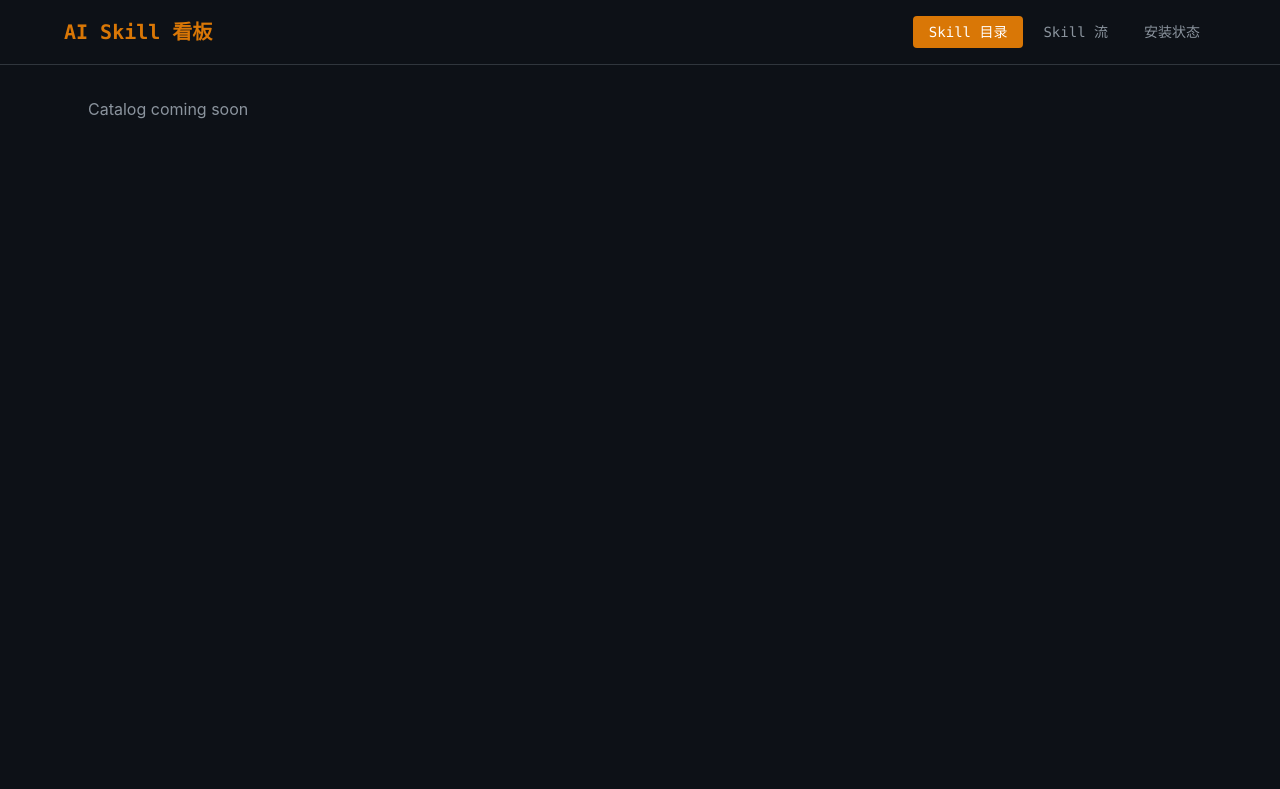
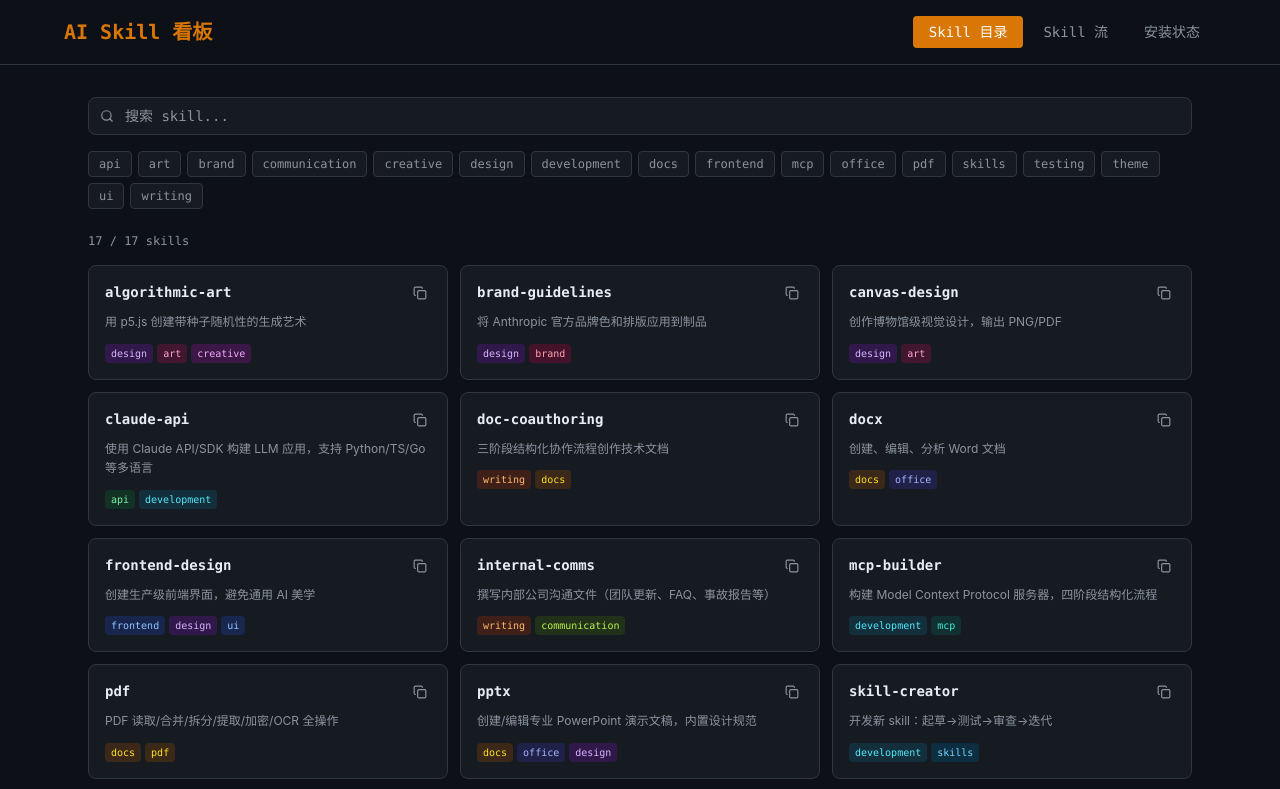
Before and after one commit to AIMeiMei0991/skill-kanban, a React (Vite) app: page / in a window 1280 px wide. Shown: the top 789 px of the page. Built offline with nearby package versions, Linux system fonts and the light colour scheme.

Commit message:
feat: implement CatalogPage with search, tag filter, and detail panel

```diff
--- a/src/pages/CatalogPage.tsx
+++ b/src/pages/CatalogPage.tsx
@@ -1,3 +1,95 @@
+import { useState, useMemo } from 'react'
+import { Search } from 'lucide-react'
+import skillsData from '../data/skills.json'
+import type { Skill } from '../types'
+import SkillCard from '../components/SkillCard'
+import SkillDetail from '../components/SkillDetail'
+
+const skills = skillsData as Skill[]
+const allTags = [...new Set(skills.flatMap(s => s.tags))].sort()
+
 export default function CatalogPage() {
-  return <div className="text-muted">Catalog coming soon</div>
+  const [query, setQuery] = useState('')
+  const [activeTags, setActiveTags] = useState<Set<string>>(new Set())
+  const [selected, setSelected] = useState<Skill | null>(null)
+
+  const filtered = useMemo(() => {
+    return skills.filter(skill => {
+      const matchesQuery =
+        query === '' ||
+        skill.name.toLowerCase().includes(query.toLowerCase()) ||
+        skill.description.toLowerCase().includes(query.toLowerCase())
+      const matchesTags =
+        activeTags.size === 0 || skill.tags.some(t => activeTags.has(t))
+      return matchesQuery && matchesTags
+    })
+  }, [query, activeTags])
+
+  function toggleTag(tag: string) {
+    setActiveTags(prev => {
+      const next = new Set(prev)
+      next.has(tag) ? next.delete(tag) : next.add(tag)
+      return next
+    })
+  }
+
+  return (
+    <div className="flex gap-6">
+      {/* Left: catalog */}
+      <div className="flex-1 min-w-0">
+        {/* Search */}
+        <div className="relative mb-4">
+          <Search size={14} className="absolute left-3 top-1/2 -translate-y-1/2 text-muted" />
+          <input
+            type="text"
+            placeholder="搜索 skill..."
+            value={query}
+            onChange={e => setQuery(e.target.value)}
+            className="w-full bg-surface border border-border rounded-lg pl-9 pr-4 py-2 text-sm
+                       text-text placeholder-muted outline-none focus:border-accent transition-colors font-mono"
+          />
+        </div>
+
+        {/* Tag filters */}
+        <div className="flex flex-wrap gap-1.5 mb-6">
+          {allTags.map(tag => (
+            <button
+              key={tag}
+              onClick={() => toggleTag(tag)}
+              className={`text-xs font-mono px-2.5 py-1 rounded border transition-colors ${
+                activeTags.has(tag)
+                  ? 'bg-accent border-accent text-white'
+                  : 'bg-surface border-border text-muted hover:text-text hover:border-accent/50'
+              }`}
+            >
+              {tag}
+            </button>
+          ))}
+        </div>
+
+        {/* Results count */}
+        <p className="text-xs text-muted mb-4 font-mono">
+          {filtered.length} / {skills.length} skills
+        </p>
+
+        {/* Grid */}
+        <div className="grid grid-cols-1 sm:grid-cols-2 lg:grid-cols-3 gap-3">
+          {filtered.map(skill => (
+            <SkillCard
+              key={skill.id}
+              skill={skill}
+              onSelect={setSelected}
+            />
+          ))}
+        </div>
+      </div>
+
+      {/* Right: detail panel */}
+      {selected && (
+        <div className="w-80 shrink-0">
+          <SkillDetail skill={selected} onClose={() => setSelected(null)} />
+        </div>
+      )}
+    </div>
+  )
 }
```
